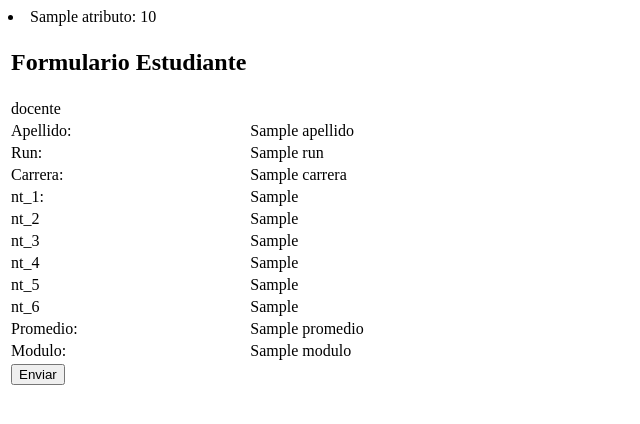
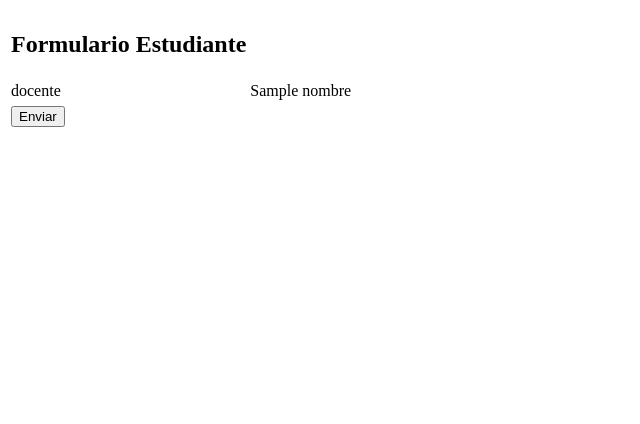
Before and after one commit to FS-omega/sinc_informe_3, a Django app: template templates/entregado.html in a window 1280 px wide. Shown: the top 424 px of the page, without its empty margins (0-640 px from the left). Run offline with Django 4.2, Linux system fonts and the light colour scheme; the template is opened without the code that fills it: most values are stand-ins (such as "Sample title", 1, 10 or a date in 2020); data that the repository does not hold is empty.

Commit message:
aaaaaaaaaaaa

```diff
--- a/templates/entregado.html
+++ b/templates/entregado.html
@@ -12,63 +12,17 @@
 
 <body id="cuerpo">
     <table>
-        <form method="POST" action="/informe/">
+        <form method="get" action="/informe/">
             <tr>
                 <td><h2>Formulario Estudiante</h2></td>
             </tr>
 
             <tr>
                 <td for="nombre">docente</td>
-                <td for="nombre">{%for atributo in atributo.items %}</td>
-                    <li>{{atributo}}: {{valor}}
-                {% endfor %}
+                <td for="nombre">{{nombre}}</td>
+
             </tr>
             <tr>
-                <td for="apellido">Apellido:</td>
-                <td for="apellido">{{apellido}}</td>
-            </tr>
-            <tr>
-                <td for="run">Run:</td>
-                <td for="run">{{run}}</td>
-            </tr>
-
-            <tr>
-                <td for="carrera">Carrera:</td>
-                <td for="carrera">{{carrera}}<br></td>
-            </tr>
-            <tr>
-                <td for="notas">nt_1:</td>
-                <td for="nt_1">{{ nt_1 }}<br></td>
-            </tr>
-            <tr>
-                <td for="nota2">nt_2</td>
-                <td for="nt_2">{{ nt_2 }}</td>
-            </tr>
-            <tr>
-                <td for="not3">nt_3</td>
-                <td for="nt_3">{{ nt_3 }}</td>
-            </tr>
-            <tr>
-                <td for="notas4">nt_4</td>
-                <td for="nt_4">{{ nt_4 }}</td>
-            </tr>
-            <tr>
-                <td for="nota5">nt_5</td>
-                <td for="nt_5">{{ nt_5 }}</td>
-            </tr>
-            <tr>
-                <td for="notas6">nt_6</td>
-                <td for="nt_6">{{ nt_6 }}</td>
-            </tr>
-            <tr>
-                <td>Promedio:</td>
-                <td>{{ promedio }} </td>
-            </tr>
-            <tr>
-                <td for="modulo">Modulo:</td>
-                <td for="modulo">{{modulo}}<br></td>
-            </tr>
-
             <tr>
                 <td><input type="submit" id="botons" value="Enviar"></td>
             </tr>
```
Also changed, not shown: respaldo_views.txt (+113 -0 lines), sinc_informe_3/forms.py (added, +7 -0 lines), sinc_informe_3/views.py (+16 -107 lines), templates/informe_3.html (+12 -24 lines).
